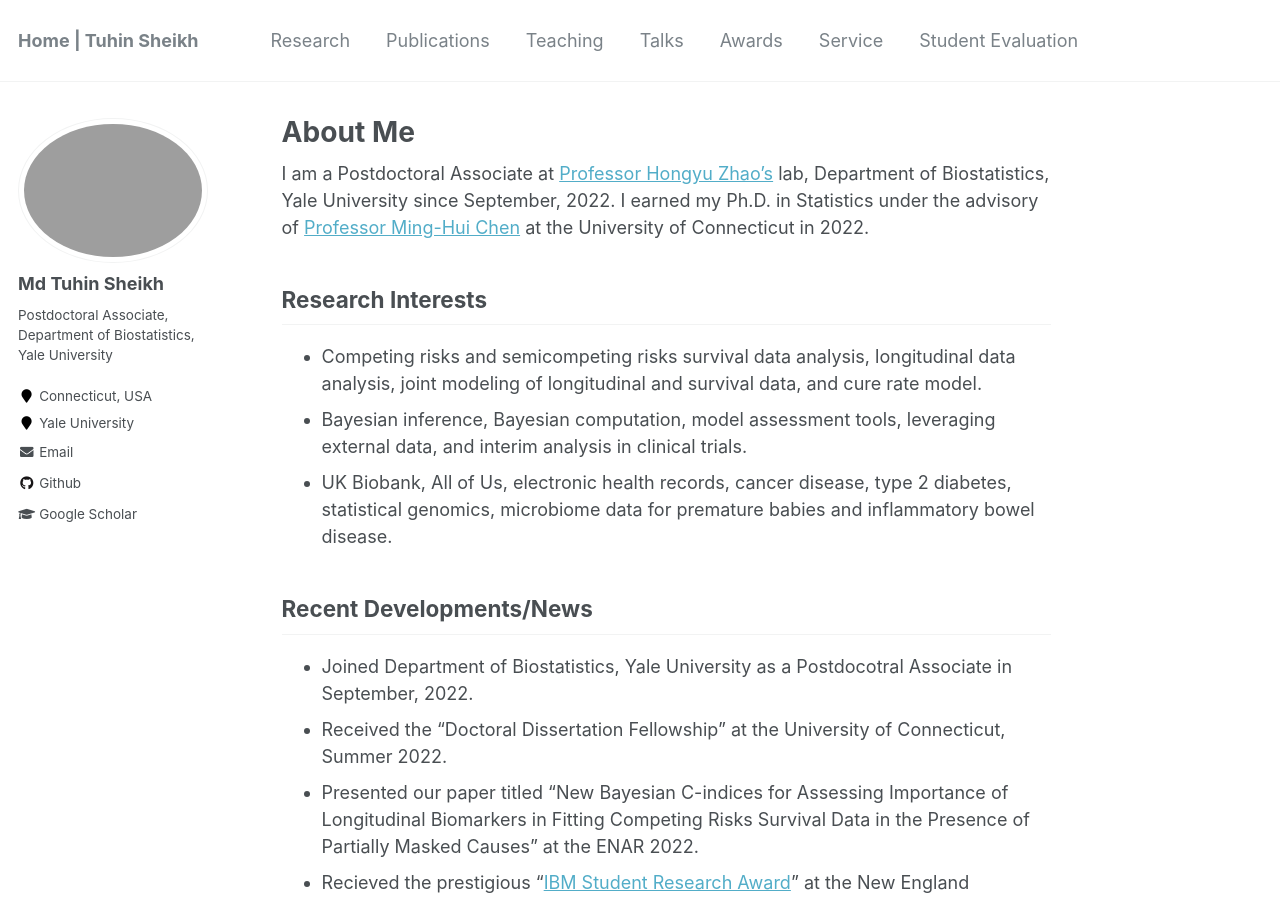
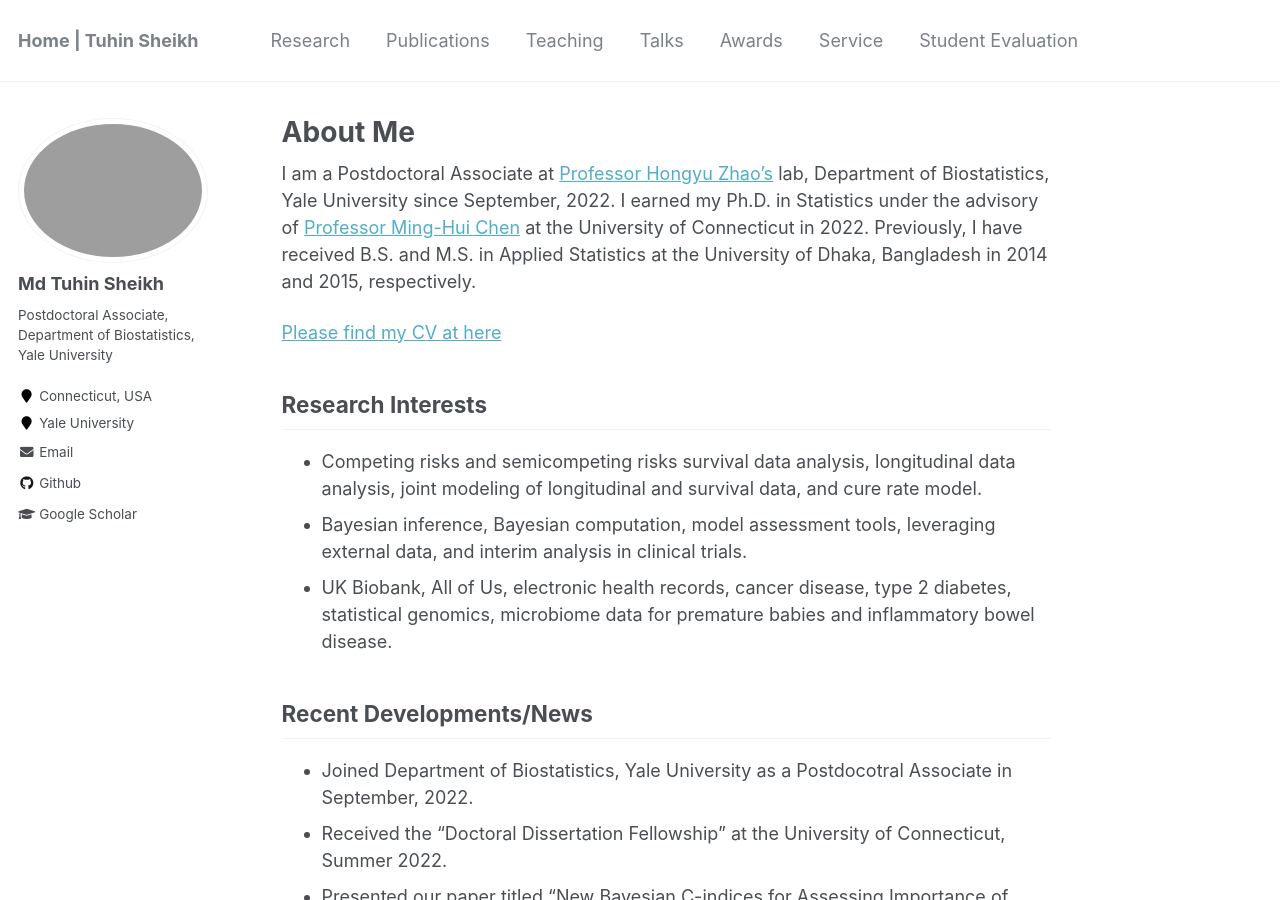
Before and after one commit to mdtuhinsheikh/mdtuhinsheikh.github.io, a Jekyll site: the page built from _pages/about.md, in a window 1280 px wide and 900 px high. Built offline with Jekyll 4.4.1, drawn with Linux system fonts in a browser that asks for light colours.

Commit message:
added a new hyperlink

```diff
--- a/_pages/about.md
+++ b/_pages/about.md
@@ -7,7 +7,9 @@ redirect_from:
   - /about/
   - /about.html
 ---
-I am a Postdoctoral Associate at [Professor Hongyu Zhao's](https://zhaocenter.org/index.html){:target="_blank"} lab, Department of Biostatistics, Yale University since September, 2022. I earned my Ph.D. in Statistics under the advisory of [Professor Ming-Hui Chen](http://merlot.stat.uconn.edu/~mic02006/){:target="_blank"} at the University of Connecticut in 2022.
+I am a Postdoctoral Associate at [Professor Hongyu Zhao's](https://zhaocenter.org/index.html){:target="_blank"} lab, Department of Biostatistics, Yale University since September, 2022. I earned my Ph.D. in Statistics under the advisory of [Professor Ming-Hui Chen](http://merlot.stat.uconn.edu/~mic02006/){:target="_blank"} at the University of Connecticut in 2022. Previously, I have received B.S. and M.S. in Applied Statistics at the University of Dhaka, Bangladesh in 2014 and 2015, respectively.
+
+[Please find my CV at here](https://www.dropbox.com/scl/fi/sy1u8rr8v88s0ng293otr/CV_Sheikh_MdTuhin-jan2024.pdf?rlkey=zlmn2gvg8p777acfznzz37e62&dl=0)
 
 ## Research Interests
 - Competing risks and semicompeting risks survival data analysis, longitudinal data analysis, joint modeling of longitudinal and survival data, and cure rate model.
```
